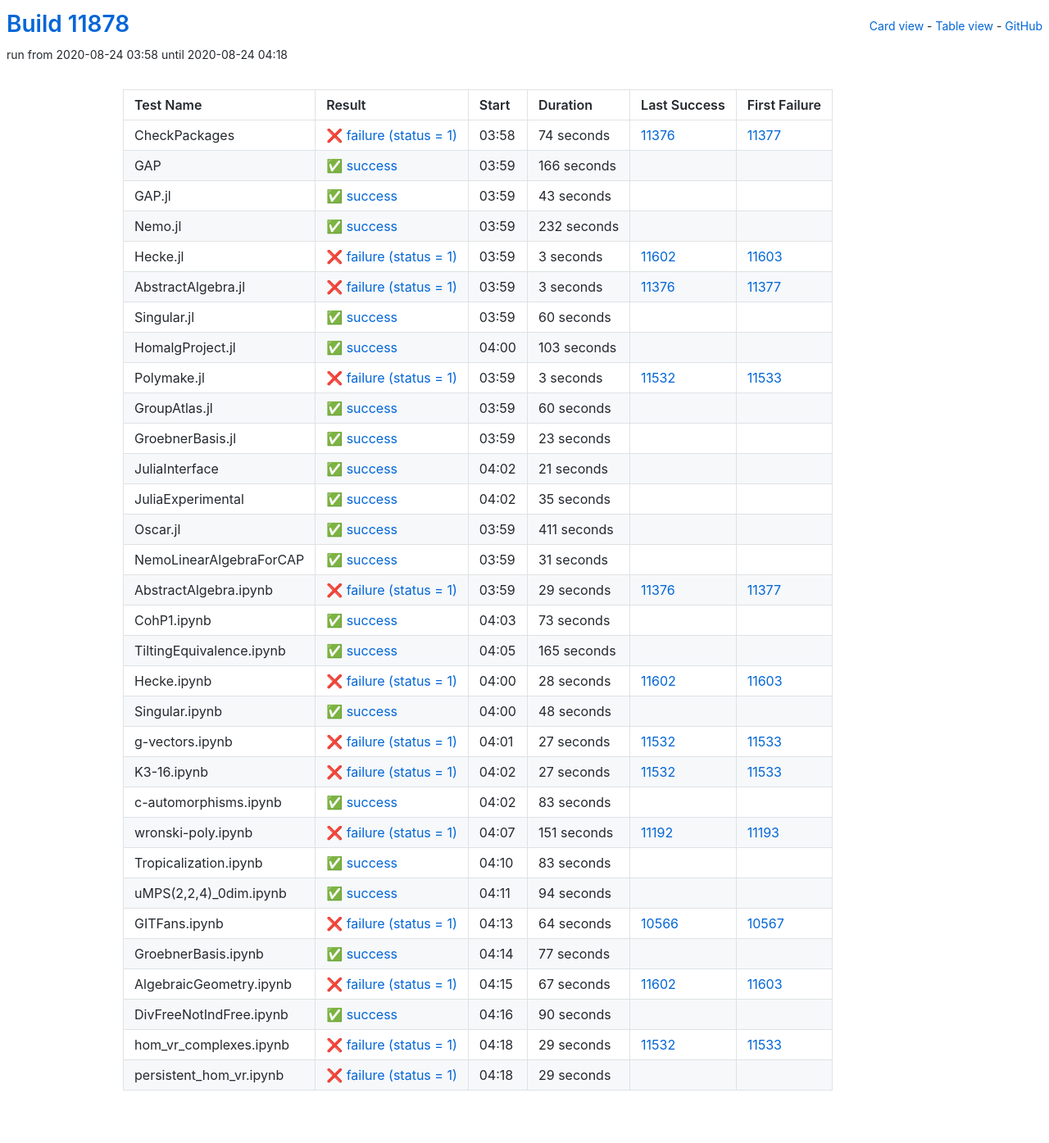
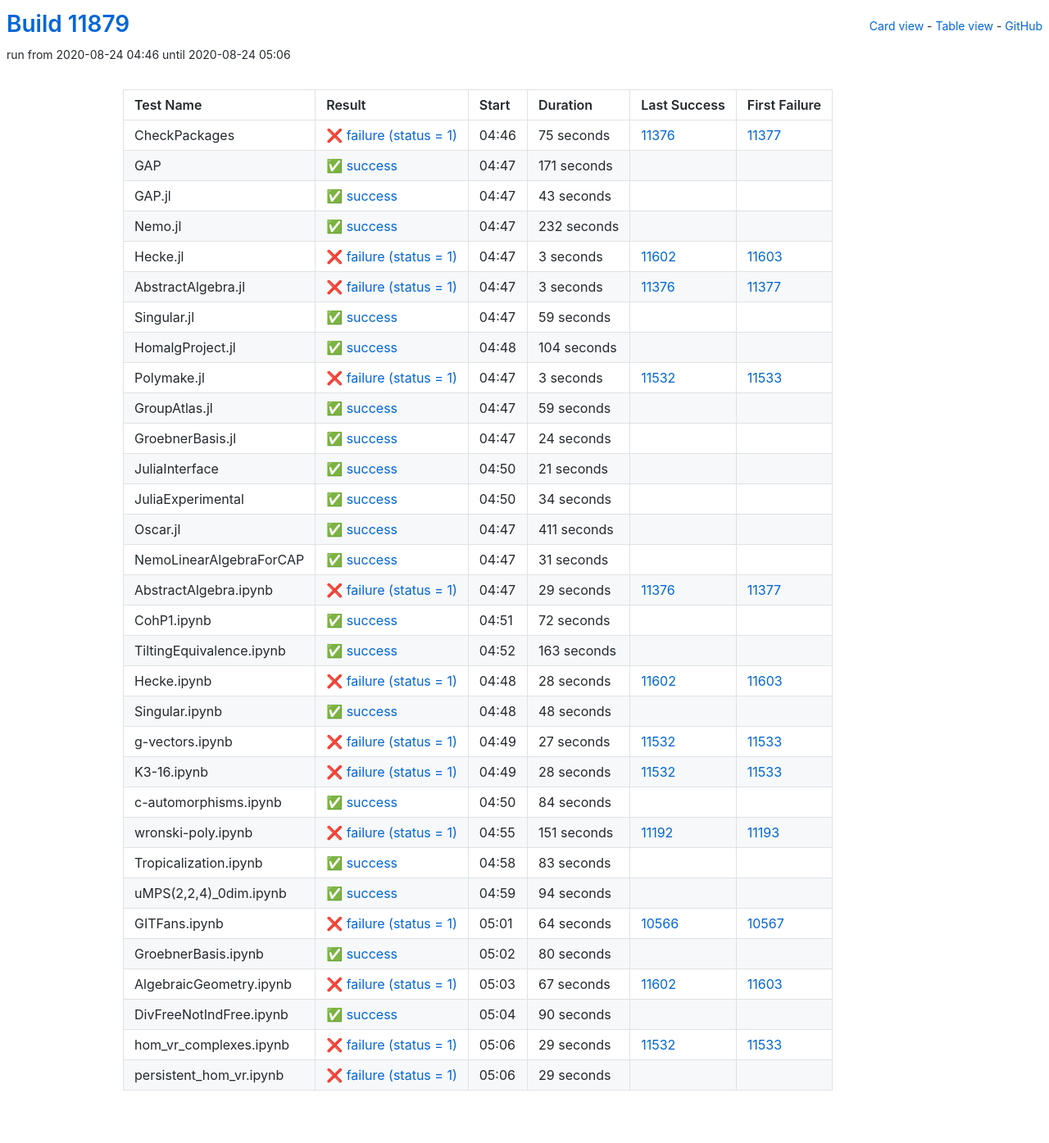
Before and after one commit to oscar-system/oscar-ci-status, a Jekyll site: the page built from table.html, in a window 1280 px wide. Shown: the whole page at 82% size. Built offline with Jekyll 4.4.1, drawn with Linux system fonts in a browser that asks for light colours.

Commit message:
Build #11879

```diff
--- a/_data/ci.yml
+++ b/_data/ci.yml
@@ -1,6 +1,6 @@
 ---
-build: 11878
-build_url: https://oscarci.mathematik.uni-kl.de/job/oscar/11878/
+build: 11879
+build_url: https://oscarci.mathematik.uni-kl.de/job/oscar/11879/
 job: oscar
 organization: oscar-system
 repo: oscar-ci-status
@@ -8,32 +8,32 @@
 tests:
 - name: CheckPackages
   id: checkpackages
-  log: https://oscarci.mathematik.uni-kl.de/job/oscar/11878/artifact/logs/build-11878/CheckPackages.log
-  start: 2020-08-24 03:58
+  log: https://oscarci.mathematik.uni-kl.de/job/oscar/11879/artifact/logs/build-11879/CheckPackages.log
+  start: 2020-08-24 04:46
   success: false
   exitcode: 1
   status: failure
-  duration: 74
+  duration: 75
   last_success: 11376
   last_success_url: https://oscarci.mathematik.uni-kl.de/job/oscar/11376/
   first_failure: 11377
   first_failure_url: https://oscarci.mathematik.uni-kl.de/job/oscar/11377/
 - name: GAP
   id: gap
-  log: https://oscarci.mathematik.uni-kl.de/job/oscar/11878/artifact/logs/build-11878/GAP.log
-  start: 2020-08-24 03:59
+  log: https://oscarci.mathematik.uni-kl.de/job/oscar/11879/artifact/logs/build-11879/GAP.log
+  start: 2020-08-24 04:47
   success: true
   exitcode: 0
   status: success
-  duration: 166
+  duration: 171
   last_success: false
   last_success_url:
   first_failure: false
   first_failure_url:
 - name: GAP.jl
   id: gap-jl
-  log: https://oscarci.mathematik.uni-kl.de/job/oscar/11878/artifact/logs/build-11878/GAP.jl.log
-  start: 2020-08-24 03:59
+  log: https://oscarci.mathematik.uni-kl.de/job/oscar/11879/artifact/logs/build-11879/GAP.jl.log
+  start: 2020-08-24 04:47
   success: true
   exitcode: 0
   status: success
@@ -44,8 +44,8 @@
   first_failure_url:
 - name: Nemo.jl
   id: nemo-jl
-  log: https://oscarci.mathematik.uni-kl.de/job/oscar/11878/artifact/logs/build-11878/Nemo.jl.log
-  start: 2020-08-24 03:59
+  log: https://oscarci.mathematik.uni-kl.de/job/oscar/11879/artifact/logs/build-11879/Nemo.jl.log
+  start: 2020-08-24 04:47
   success: true
   exitcode: 0
   status: success
@@ -56,8 +56,8 @@
   first_failure_url:
 - name: Hecke.jl
   id: hecke-jl
-  log: https://oscarci.mathematik.uni-kl.de/job/oscar/11878/artifact/logs/build-11878/Hecke.jl.log
-  start: 2020-08-24 03:59
+  log: https://oscarci.mathematik.uni-kl.de/job/oscar/11879/artifact/logs/build-11879/Hecke.jl.log
+  start: 2020-08-24 04:47
   success: false
   exitcode: 1
   status: failure
@@ -68,8 +68,8 @@
   first_failure_url: https://oscarci.mathematik.uni-kl.de/job/oscar/11603/
 - name: AbstractAlgebra.jl
   id: abstractalgebra-jl
-  log: https://oscarci.mathematik.uni-kl.de/job/oscar/11878/artifact/logs/build-11878/AbstractAlgebra.jl.log
-  start: 2020-08-24 03:59
+  log: https://oscarci.mathematik.uni-kl.de/job/oscar/11879/artifact/logs/build-11879/AbstractAlgebra.jl.log
+  start: 2020-08-24 04:47
   success: false
   exitcode: 1
   status: failure
@@ -80,32 +80,32 @@
   first_failure_url: https://oscarci.mathematik.uni-kl.de/job/oscar/11377/
 - name: Singular.jl
   id: singular-jl
-  log: https://oscarci.mathematik.uni-kl.de/job/oscar/11878/artifact/logs/build-11878/Singular.jl.log
-  start: 2020-08-24 03:59
+  log: https://oscarci.mathematik.uni-kl.de/job/oscar/11879/artifact/logs/build-11879/Singular.jl.log
+  start: 2020-08-24 04:47
   success: true
   exitcode: 0
   status: success
-  duration: 60
+  duration: 59
   last_success: false
   last_success_url:
   first_failure: false
   first_failure_url:
 - name: HomalgProject.jl
   id: homalgproject-jl
-  log: https://oscarci.mathematik.uni-kl.de/job/oscar/11878/artifact/logs/build-11878/HomalgProject.jl.log
-  start: 2020-08-24 04:00
+  log: https://oscarci.mathematik.uni-kl.de/job/oscar/11879/artifact/logs/build-11879/HomalgProject.jl.log
+  start: 2020-08-24 04:48
   success: true
   exitcode: 0
   status: success
-  duration: 103
+  duration: 104
   last_success: false
   last_success_url:
   first_failure: false
   first_failure_url:
 - name: Polymake.jl
   id: polymake-jl
-  log: https://oscarci.mathematik.uni-kl.de/job/oscar/11878/artifact/logs/build-11878/Polymake.jl.log
-  start: 2020-08-24 03:59
+  log: https://oscarci.mathematik.uni-kl.de/job/oscar/11879/artifact/logs/build-11879/Polymake.jl.log
+  start: 2020-08-24 04:47
   success: false
   exitcode: 1
   status: failure
@@ -116,32 +116,32 @@
   first_failure_url: https://oscarci.mathematik.uni-kl.de/job/oscar/11533/
 - name: GroupAtlas.jl
   id: groupatlas-jl
-  log: https://oscarci.mathematik.uni-kl.de/job/oscar/11878/artifact/logs/build-11878/GroupAtlas.jl.log
-  start: 2020-08-24 03:59
+  log: https://oscarci.mathematik.uni-kl.de/job/oscar/11879/artifact/logs/build-11879/GroupAtlas.jl.log
+  start: 2020-08-24 04:47
   success: true
   exitcode: 0
   status: success
-  duration: 60
+  duration: 59
   last_success: false
   last_success_url:
   first_failure: false
   first_failure_url:
 - name: GroebnerBasis.jl
   id: groebnerbasis-jl
-  log: https://oscarci.mathematik.uni-kl.de/job/oscar/11878/artifact/logs/build-11878/GroebnerBasis.jl.log
-  start: 2020-08-24 03:59
+  log: https://oscarci.mathematik.uni-kl.de/job/oscar/11879/artifact/logs/build-11879/GroebnerBasis.jl.log
+  start: 2020-08-24 04:47
   success: true
   exitcode: 0
   status: success
-  duration: 23
+  duration: 24
   last_success: false
   last_success_url:
   first_failure: false
   first_failure_url:
 - name: JuliaInterface
   id: juliainterface
-  log: https://oscarci.mathematik.uni-kl.de/job/oscar/11878/artifact/logs/build-11878/JuliaInterface.log
-  start: 2020-08-24 04:02
+  log: https://oscarci.mathematik.uni-kl.de/job/oscar/11879/artifact/logs/build-11879/JuliaInterface.log
+  start: 2020-08-24 04:50
   success: true
   exitcode: 0
   status: success
@@ -152,20 +152,20 @@
   first_failure_url:
 - name: JuliaExperimental
   id: juliaexperimental
-  log: https://oscarci.mathematik.uni-kl.de/job/oscar/11878/artifact/logs/build-11878/JuliaExperimental.log
-  start: 2020-08-24 04:02
+  log: https://oscarci.mathematik.uni-kl.de/job/oscar/11879/artifact/logs/build-11879/JuliaExperimental.log
+  start: 2020-08-24 04:50
   success: true
   exitcode: 0
   status: success
-  duration: 35
+  duration: 34
   last_success: false
   last_success_url:
   first_failure: false
   first_failure_url:
 - name: Oscar.jl
   id: oscar-jl
-  log: https://oscarci.mathematik.uni-kl.de/job/oscar/11878/artifact/logs/build-11878/Oscar.jl.log
-  start: 2020-08-24 03:59
+  log: https://oscarci.mathematik.uni-kl.de/job/oscar/11879/artifact/logs/build-11879/Oscar.jl.log
+  start: 2020-08-24 04:47
   success: true
   exitcode: 0
   status: success
@@ -176,8 +176,8 @@
   first_failure_url:
 - name: NemoLinearAlgebraForCAP
   id: nemolinearalgebraforcap
-  log: https://oscarci.mathematik.uni-kl.de/job/oscar/11878/artifact/logs/build-11878/NemoLinearAlgebraForCAP.log
-  start: 2020-08-24 03:59
+  log: https://oscarci.mathematik.uni-kl.de/job/oscar/11879/artifact/logs/build-11879/NemoLinearAlgebraForCAP.log
+  start: 2020-08-24 04:47
   success: true
   exitcode: 0
   status: success
@@ -188,8 +188,8 @@
   first_failure_url:
 - name: AbstractAlgebra.ipynb
   id: abstractalgebra-ipynb
-  log: https://oscarci.mathematik.uni-kl.de/job/oscar/11878/artifact/logs/build-11878/AbstractAlgebra.ipynb.log
-  start: 2020-08-24 03:59
+  log: https://oscarci.mathematik.uni-kl.de/job/oscar/11879/artifact/logs/build-11879/AbstractAlgebra.ipynb.log
+  start: 2020-08-24 04:47
   success: false
   exitcode: 1
   status: failure
@@ -200,32 +200,32 @@
   first_failure_url: https://oscarci.mathematik.uni-kl.de/job/oscar/11377/
 - name: CohP1.ipynb
   id: cohp1-ipynb
-  log: https://oscarci.mathematik.uni-kl.de/job/oscar/11878/artifact/logs/build-11878/CohP1.ipynb.log
-  start: 2020-08-24 04:03
+  log: https://oscarci.mathematik.uni-kl.de/job/oscar/11879/artifact/logs/build-11879/CohP1.ipynb.log
+  start: 2020-08-24 04:51
   success: true
   exitcode: 0
   status: success
-  duration: 73
+  duration: 72
   last_success: false
   last_success_url:
   first_failure: false
   first_failure_url:
 - name: TiltingEquivalence.ipynb
   id: tiltingequivalence-ipynb
-  log: https://oscarci.mathematik.uni-kl.de/job/oscar/11878/artifact/logs/build-11878/TiltingEquivalence.ipynb.log
-  start: 2020-08-24 04:05
+  log: https://oscarci.mathematik.uni-kl.de/job/oscar/11879/artifact/logs/build-11879/TiltingEquivalence.ipynb.log
+  start: 2020-08-24 04:52
   success: true
   exitcode: 0
   status: success
-  duration: 165
+  duration: 163
   last_success: false
   last_success_url:
   first_failure: false
   first_failure_url:
 - name: Hecke.ipynb
   id: hecke-ipynb
-  log: https://oscarci.mathematik.uni-kl.de/job/oscar/11878/artifact/logs/build-11878/Hecke.ipynb.log
-  start: 2020-08-24 04:00
+  log: https://oscarci.mathematik.uni-kl.de/job/oscar/11879/artifact/logs/build-11879/Hecke.ipynb.log
+  start: 2020-08-24 04:48
   success: false
   exitcode: 1
   status: failure
@@ -236,8 +236,8 @@
   first_failure_url: https://oscarci.mathematik.uni-kl.de/job/oscar/11603/
 - name: Singular.ipynb
   id: singular-ipynb
-  log: https://oscarci.mathematik.uni-kl.de/job/oscar/11878/artifact/logs/build-11878/Singular.ipynb.log
-  start: 2020-08-24 04:00
+  log: https://oscarci.mathematik.uni-kl.de/job/oscar/11879/artifact/logs/build-11879/Singular.ipynb.log
+  start: 2020-08-24 04:48
   success: true
   exitcode: 0
   status: success
@@ -248,8 +248,8 @@
   first_failure_url:
 - name: g-vectors.ipynb
   id: g-vectors-ipynb
-  log: https://oscarci.mathematik.uni-kl.de/job/oscar/11878/artifact/logs/build-11878/g-vectors.ipynb.log
-  start: 2020-08-24 04:01
+  log: https://oscarci.mathematik.uni-kl.de/job/oscar/11879/artifact/logs/build-11879/g-vectors.ipynb.log
+  start: 2020-08-24 04:49
   success: false
   exitcode: 1
   status: failure
@@ -260,32 +260,32 @@
   first_failure_url: https://oscarci.mathematik.uni-kl.de/job/oscar/11533/
 - name: K3-16.ipynb
   id: k3-16-ipynb
-  log: https://oscarci.mathematik.uni-kl.de/job/oscar/11878/artifact/logs/build-11878/K3-16.ipynb.log
-  start: 2020-08-24 04:02
+  log: https://oscarci.mathematik.uni-kl.de/job/oscar/11879/artifact/logs/build-11879/K3-16.ipynb.log
+  start: 2020-08-24 04:49
   success: false
   exitcode: 1
   status: failure
-  duration: 27
+  duration: 28
   last_success: 11532
   last_success_url: https://oscarci.mathematik.uni-kl.de/job/oscar/11532/
   first_failure: 11533
   first_failure_url: https://oscarci.mathematik.uni-kl.de/job/oscar/11533/
 - name: c-automorphisms.ipynb
   id: c-automorphisms-ipynb
-  log: https://oscarci.mathematik.uni-kl.de/job/oscar/11878/artifact/logs/build-11878/c-automorphisms.ipynb.log
-  start: 2020-08-24 04:02
+  log: https://oscarci.mathematik.uni-kl.de/job/oscar/11879/artifact/logs/build-11879/c-automorphisms.ipynb.log
+  start: 2020-08-24 04:50
   success: true
   exitcode: 0
   status: success
-  duration: 83
+  duration: 84
   last_success: false
   last_success_url:
   first_failure: false
   first_failure_url:
 - name: wronski-poly.ipynb
   id: wronski-poly-ipynb
-  log: https://oscarci.mathematik.uni-kl.de/job/oscar/11878/artifact/logs/build-11878/wronski-poly.ipynb.log
-  start: 2020-08-24 04:07
+  log: https://oscarci.mathematik.uni-kl.de/job/oscar/11879/artifact/logs/build-11879/wronski-poly.ipynb.log
+  start: 2020-08-24 04:55
   success: false
   exitcode: 1
   status: failure
@@ -296,8 +296,8 @@
   first_failure_url: https://oscarci.mathematik.uni-kl.de/job/oscar/11193/
 - name: Tropicalization.ipynb
   id: tropicalization-ipynb
-  log: https://oscarci.mathematik.uni-kl.de/job/oscar/11878/artifact/logs/build-11878/Tropicalization.ipynb.log
-  start: 2020-08-24 04:10
+  log: https://oscarci.mathematik.uni-kl.de/job/oscar/11879/artifact/logs/build-11879/Tropicalization.ipynb.log
+  start: 2020-08-24 04:58
   success: true
   exitcode: 0
   status: success
@@ -308,8 +308,8 @@
   first_failure_url:
 - name: uMPS(2,2,4)_0dim.ipynb
   id: umps-2-2-4-0dim-ipynb
-  log: https://oscarci.mathematik.uni-kl.de/job/oscar/11878/artifact/logs/build-11878/uMPS-2-2-4-_0dim.ipynb.log
-  start: 2020-08-24 04:11
+  log: https://oscarci.mathematik.uni-kl.de/job/oscar/11879/artifact/logs/build-11879/uMPS-2-2-4-_0dim.ipynb.log
+  start: 2020-08-24 04:59
   success: true
   exitcode: 0
   status: success
@@ -320,8 +320,8 @@
   first_failure_url:
 - name: GITFans.ipynb
   id: gitfans-ipynb
-  log: https://oscarci.mathematik.uni-kl.de/job/oscar/11878/artifact/logs/build-11878/GITFans.ipynb.log
-  start: 2020-08-24 04:13
+  log: https://oscarci.mathematik.uni-kl.de/job/oscar/11879/artifact/logs/build-11879/GITFans.ipynb.log
+  start: 2020-08-24 05:01
   success: false
   exitcode: 1
   status: failure
@@ -332,20 +332,20 @@
   first_failure_url: https://oscarci.mathematik.uni-kl.de/job/oscar/10567/
 - name: GroebnerBasis.ipynb
   id: groebnerbasis-ipynb
-  log: https://oscarci.mathematik.uni-kl.de/job/oscar/11878/artifact/logs/build-11878/GroebnerBasis.ipynb.log
-  start: 2020-08-24 04:14
+  log: https://oscarci.mathematik.uni-kl.de/job/oscar/11879/artifact/logs/build-11879/GroebnerBasis.ipynb.log
+  start: 2020-08-24 05:02
   success: true
   exitcode: 0
   status: success
-  duration: 77
+  duration: 80
   last_success: false
   last_success_url:
   first_failure: false
   first_failure_url:
 - name: AlgebraicGeometry.ipynb
   id: algebraicgeometry-ipynb
-  log: https://oscarci.mathematik.uni-kl.de/job/oscar/11878/artifact/logs/build-11878/AlgebraicGeometry.ipynb.log
-  start: 2020-08-24 04:15
+  log: https://oscarci.mathematik.uni-kl.de/job/oscar/11879/artifact/logs/build-11879/AlgebraicGeometry.ipynb.log
+  start: 2020-08-24 05:03
   success: false
   exitcode: 1
   status: failure
@@ -356,8 +356,8 @@
   first_failure_url: https://oscarci.mathematik.uni-kl.de/job/oscar/11603/
 - name: DivFreeNotIndFree.ipynb
   id: divfreenotindfree-ipynb
-  log: https://oscarci.mathematik.uni-kl.de/job/oscar/11878/artifact/logs/build-11878/DivFreeNotIndFree.ipynb.log
-  start: 2020-08-24 04:16
+  log: https://oscarci.mathematik.uni-kl.de/job/oscar/11879/artifact/logs/build-11879/DivFreeNotIndFree.ipynb.log
+  start: 2020-08-24 05:04
   success: true
   exitcode: 0
   status: success
@@ -368,8 +368,8 @@
   first_failure_url:
 - name: hom_vr_complexes.ipynb
   id: hom-vr-complexes-ipynb
-  log: https://oscarci.mathematik.uni-kl.de/job/oscar/11878/artifact/logs/build-11878/hom_vr_complexes.ipynb.log
-  start: 2020-08-24 04:18
+  log: https://oscarci.mathematik.uni-kl.de/job/oscar/11879/artifact/logs/build-11879/hom_vr_complexes.ipynb.log
+  start: 2020-08-24 05:06
   success: false
   exitcode: 1
   status: failure
@@ -380,8 +380,8 @@
   first_failure_url: https://oscarci.mathematik.uni-kl.de/job/oscar/11533/
 - name: persistent_hom_vr.ipynb
   id: persistent-hom-vr-ipynb
-  log: https://oscarci.mathematik.uni-kl.de/job/oscar/11878/artifact/logs/build-11878/persistent_hom_vr.ipynb.log
-  start: 2020-08-24 04:18
+  log: https://oscarci.mathematik.uni-kl.de/job/oscar/11879/artifact/logs/build-11879/persistent_hom_vr.ipynb.log
+  start: 2020-08-24 05:06
   success: false
   exitcode: 1
   status: failure
```
Also changed, not shown: README.md.
